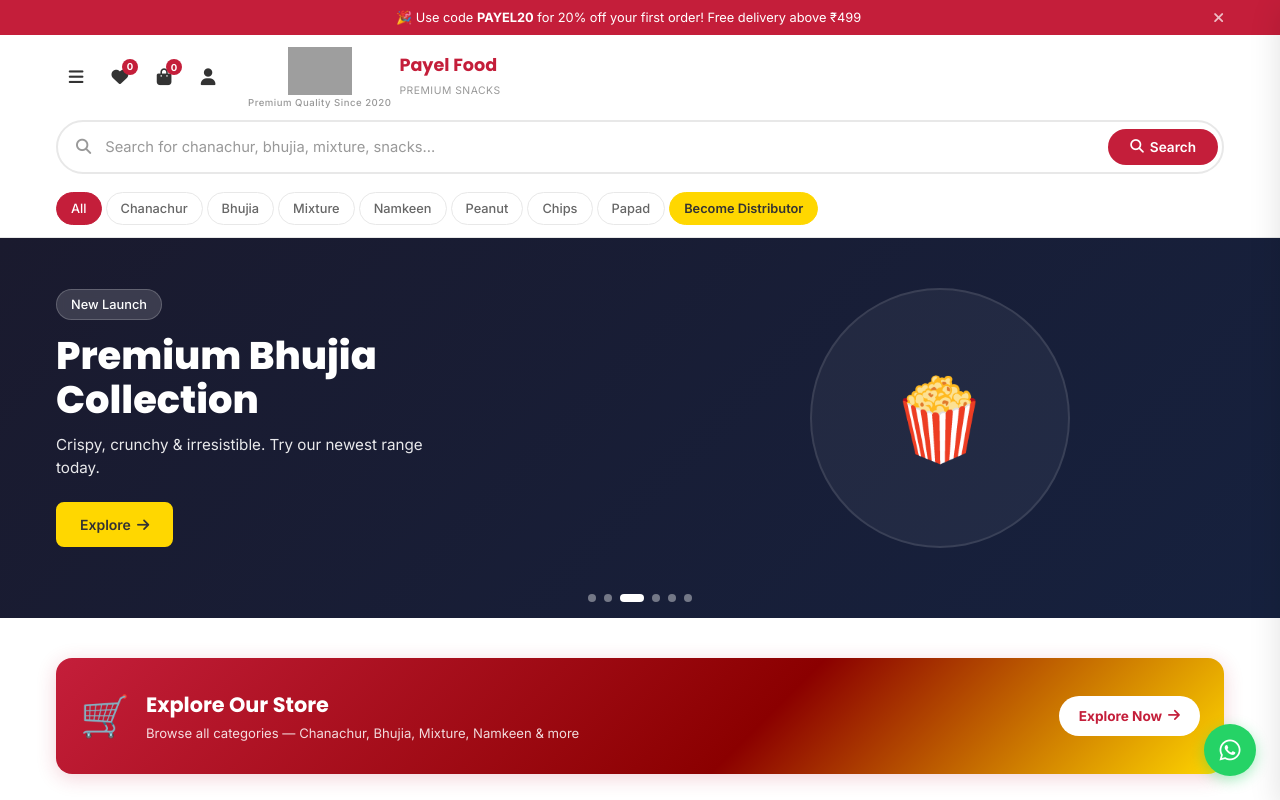
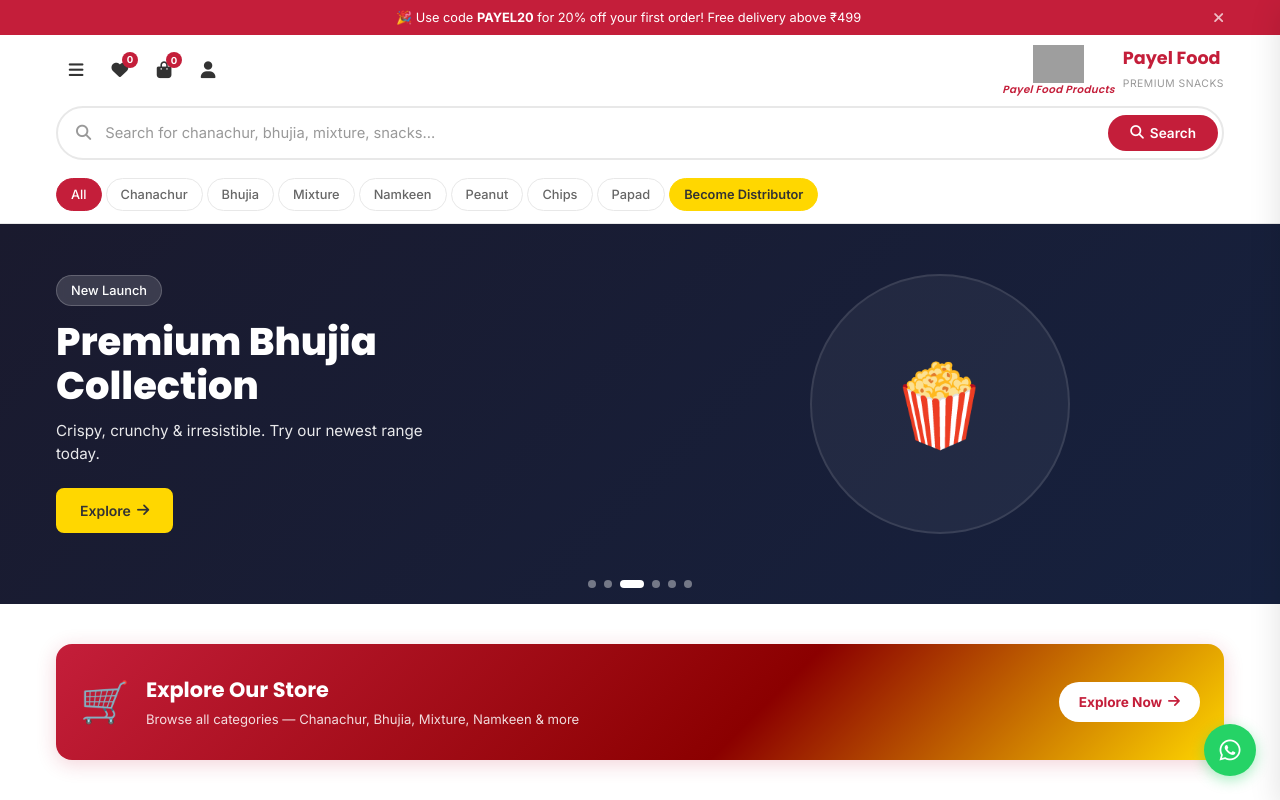
Before and after one commit to surojbera1000/Payel, a plain HTML site: page index.html in a window 1280 px wide. Shown: the top 800 px of the page. Drawn offline with Linux system fonts and the light colour scheme; grey boxes are pictures that could not be loaded.

Commit message:
Fix header: smaller logo, 'Payel Food Products' stylish text below, remove gap
- Logo size reduced to 38px (was 48px) - no extra gap
- Changed tagline to 'Payel Food Products' in stylish italic red text
- Removed right spacer causing overflow/gap issue
- Header is now compact: [☰ ❤️ 🛍️ 👤] [Logo + Payel Food Products]
- No more 'Payel Food' text overflowing on right side

```diff
--- a/css/style.css
+++ b/css/style.css
@@ -128,8 +128,9 @@
 .header-inner {
     display: flex;
     align-items: center;
-    gap: 20px;
-    padding: 12px 0;
+    gap: 12px;
+    padding: 10px 0;
+    justify-content: space-between;
 }
 .logo {
     display: flex;
@@ -139,7 +140,7 @@
 }
 .logo-icon { font-size: 1.8rem; }
 .logo-img { height: 42px; width: auto; object-fit: contain; }
-/* Brand Logo (Styled Text - matches Payel Food Products brand) */
+/* Brand Logo */
 .brand-logo {
     display: flex;
     flex-direction: column;
@@ -147,17 +148,19 @@
     line-height: 1;
 }
 .brand-logo .logo-img {
-    height: 48px;
+    height: 38px;
     width: auto;
     object-fit: contain;
 }
 .brand-tagline {
-    font-size: 0.6rem;
-    font-weight: 500;
-    color: var(--text-muted);
-    letter-spacing: 0.5px;
-    margin-top: 3px;
+    font-size: 0.65rem;
+    font-weight: 600;
+    color: var(--primary);
+    letter-spacing: 0.3px;
+    margin-top: 2px;
     text-align: center;
+    font-family: var(--font-heading);
+    font-style: italic;
 }
 .brand-name {
     font-family: 'Poppins', cursive;
@@ -267,7 +270,7 @@
     display: flex; align-items: center; justify-content: center;
 }
 .header-right-spacer {
-    width: 170px; /* Balance with left actions */
+    width: 0px;
 }
 
 /* Full-Width Search Row */
--- a/index.html
+++ b/index.html
@@ -45,15 +45,13 @@
 
                 <!-- CENTER: Logo -->
                 <a href="index.html" class="logo">
-                    <div class="brand-logo"><img src="https://i.ibb.co/Y4jHdTpk/logo.png" alt="Payel Food Products" class="logo-img"><span class="brand-tagline">Premium Quality Since 2020</span></div>
+                    <div class="brand-logo"><img src="https://i.ibb.co/Y4jHdTpk/logo.png" alt="Payel Food Products" class="logo-img"><span class="brand-tagline">Payel Food Products</span></div>
                     <div class="logo-text">
                         <strong>Payel Food</strong>
                         <small>Premium Snacks</small>
                     </div>
                 </a>
 
-                <!-- RIGHT: Spacer for balance -->
-                <div class="header-right-spacer"></div>
             </div>
 
             <!-- SEARCH BAR with Search Button -->
@@ -299,7 +297,7 @@
             <div class="footer-grid">
                 <div class="footer-col footer-about">
                     <a href="index.html" class="logo">
-                        <div class="brand-logo"><img src="https://i.ibb.co/Y4jHdTpk/logo.png" alt="Payel Food Products" class="logo-img"><span class="brand-tagline">Premium Quality Since 2020</span></div>
+                        <div class="brand-logo"><img src="https://i.ibb.co/Y4jHdTpk/logo.png" alt="Payel Food Products" class="logo-img"><span class="brand-tagline">Payel Food Products</span></div>
 
                     </a>
                     <p>Premium quality snacks & namkeen made with love and tradition. Bringing authentic Bengali flavors to your doorstep.</p>
@@ -383,7 +381,7 @@
     <nav class="mobile-menu" id="mobileMenu">
         <div class="mobile-menu-header">
             <a href="index.html" class="logo">
-                <div class="brand-logo"><img src="https://i.ibb.co/Y4jHdTpk/logo.png" alt="Payel Food Products" class="logo-img"><span class="brand-tagline">Premium Quality Since 2020</span></div>
+                <div class="brand-logo"><img src="https://i.ibb.co/Y4jHdTpk/logo.png" alt="Payel Food Products" class="logo-img"><span class="brand-tagline">Payel Food Products</span></div>
 
             </a>
             <button class="mobile-close" id="mobileClose"><i class="fas fa-times"></i></button>
```
Also changed, not shown: pages/about.html (+1 -1 lines), pages/account.html (+1 -1 lines), pages/blog.html (+1 -1 lines), pages/career.html (+1 -1 lines), pages/cart.html (+1 -1 lines), pages/checkout.html (+1 -1 lines), pages/contact.html (+1 -1 lines), pages/distributor.html (+1 -1 lines), pages/product-detail.html (+1 -1 lines), pages/products.html (+1 -1 lines), pages/wishlist.html (+1 -1 lines).
